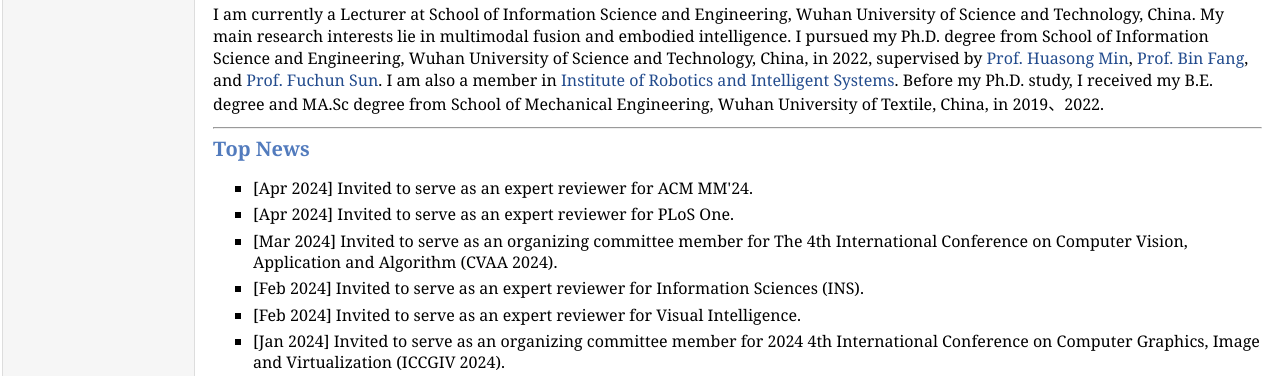
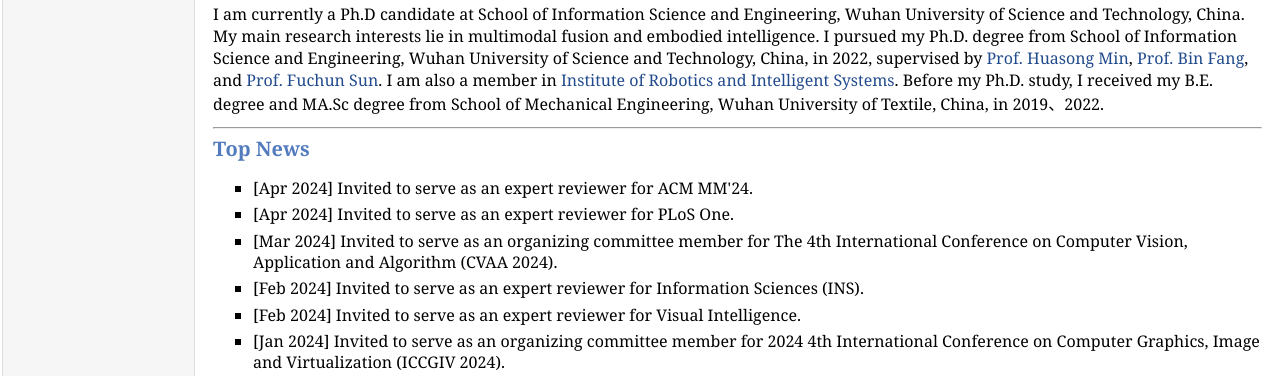
Before and after one commit to syc-hjy/syc-hjy.github.io, a plain HTML site: page index.html in a window 1280 px wide. Shown: the part 395-771 px from the top of the page. Drawn offline with Linux system fonts and the light colour scheme.

Commit message:
Update index.html

```diff
--- a/index.html
+++ b/index.html
@@ -43,7 +43,7 @@
 
 <div>
 <h2><hr><a name="biography"></a>Brief Biography</h2>
-I am currently a Lecturer at School of Information Science and Engineering, Wuhan University of Science and Technology, China.
+I am currently a Ph.D candidate at School of Information Science and Engineering, Wuhan University of Science and Technology, China.
 
 My main research interests lie in multimodal fusion and embodied intelligence.
 <!--I am a robotic manipulation researcher with research interests in multimodal fusion and embodied intelligence.-->
```
